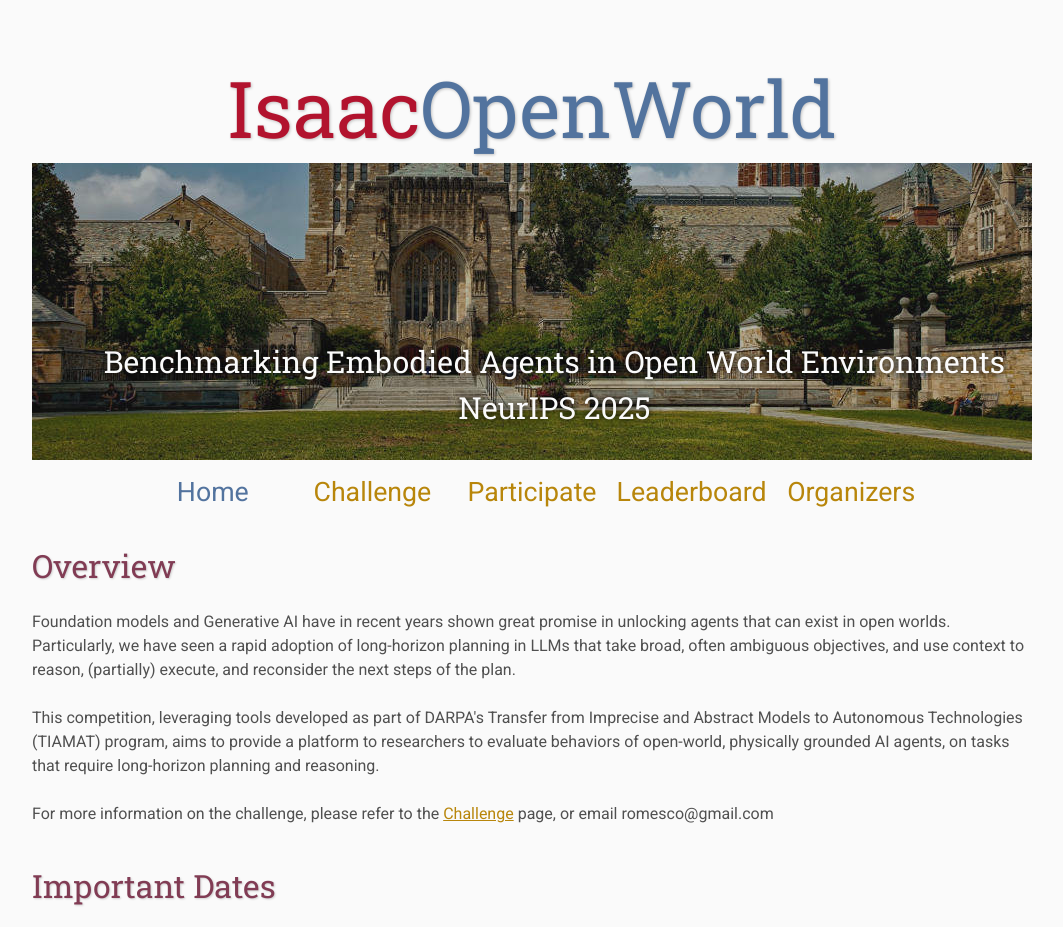
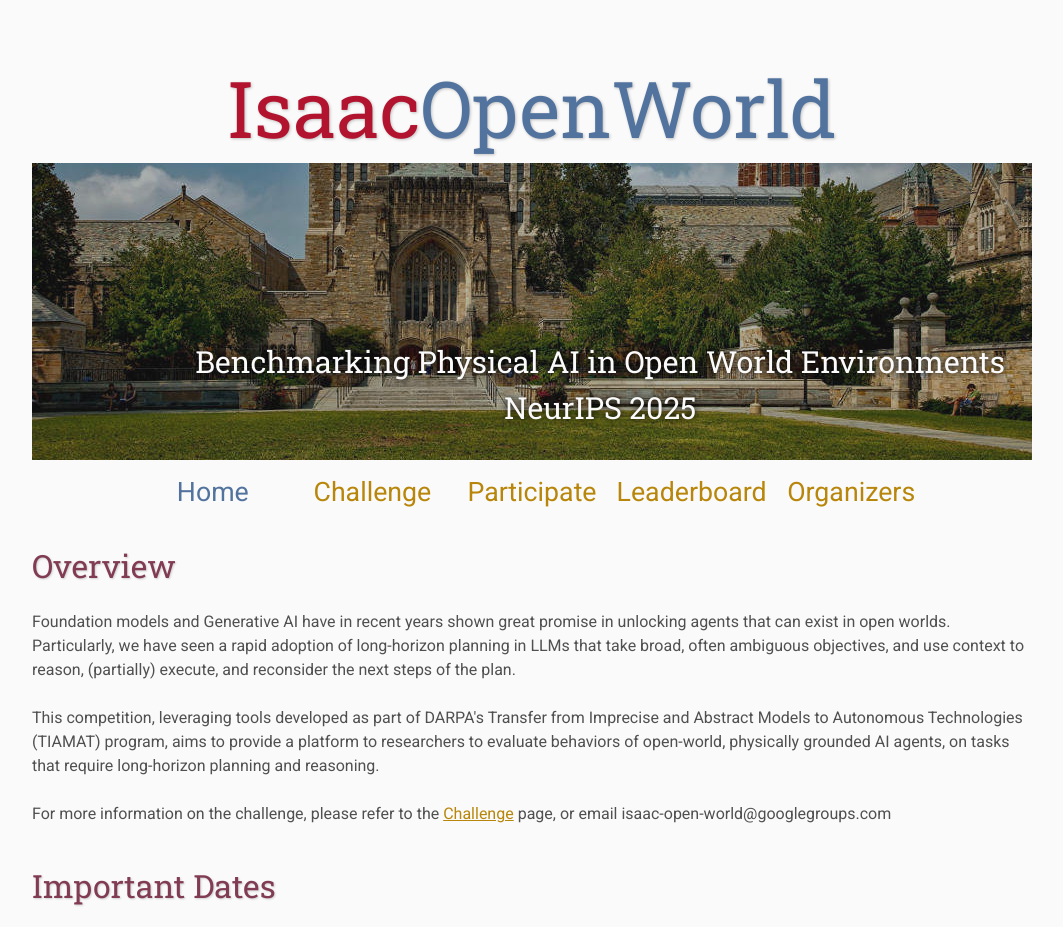
Before and after one commit to IsaacOpenWorld/isaacopenworld.github.io, a plain HTML site: page index.html in a window 1280 px wide. Shown: the top 927 px of the page, without its empty margins (108-1171 px from the left). Drawn offline with Linux system fonts and the light colour scheme.

Commit message:
Update index.html

```diff
--- a/index.html
+++ b/index.html
@@ -20,7 +20,7 @@
             <span class="title1">Isaac</span><span class="title2">OpenWorld</span>
         </div>
         <div class="bottom-center">
-            Benchmarking Embodied Agents in Open World Environments
+            Benchmarking Physical AI in Open World Environments
             <br> NeurIPS 2025
         </div>
     </div>
@@ -62,7 +62,7 @@
     <br>
     <p>
         For more information on the challenge, please refer to the <a href="challenge">Challenge</a> page, or email
-        romesco@gmail.com
+        isaac-open-world@googlegroups.com
     </p>
 
     <h2>Important Dates</h2>
```
